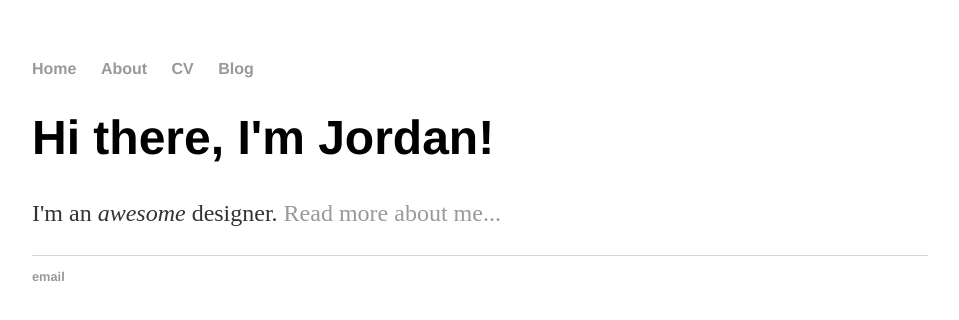
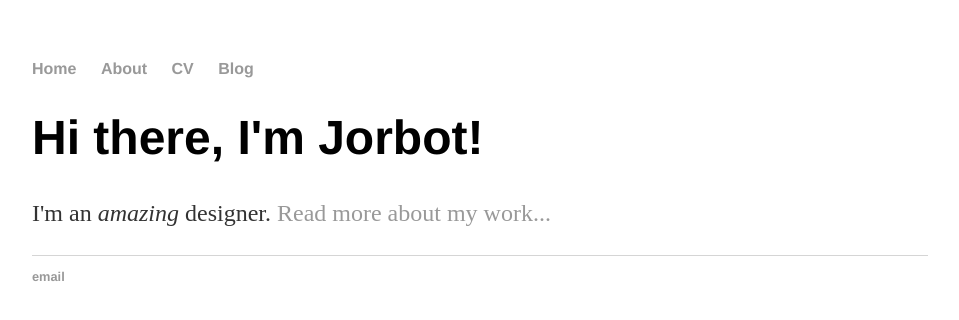
Before and after one commit to jordansaffel/jordansaffel.github.io, a Jekyll site: the page built from index.html, in a window 1280 px wide. Shown: the top 320 px of the page, without its empty margins (160-1119 px from the left). Built offline with Jekyll 4.4.1, drawn with Linux system fonts in a browser that asks for light colours.

Commit message:
Update index.html
Update index to use template

```diff
--- a/index.html
+++ b/index.html
@@ -1,29 +1,8 @@
-<!DOCTYPE html>
-<html>
-	<head>
-		<title>Jordan Saffel</title>
-		<!-- link to main stylesheet -->
-		<link rel="stylesheet" type="text/css" href="/css/main.css">
-	</head>
-	<body>
-		<nav>
-    		<ul>
-        		<li><a href="/">Home</a></li>
-	        	<li><a href="/about">About</a></li>
-        		<li><a href="/cv">CV</a></li>
-        		<li><a href="/blog">Blog</a></li>
-    		</ul>
-		</nav>
-		<div class="container">
-    		<div class="blurb">
-        		<h1>Hi there, I'm Jordan!</h1>
-				<p>I'm an <em>awesome</em> designer. <a href="/about">Read more about me...</a></p>
-    		</div><!-- /.blurb -->
-		</div><!-- /.container -->
-		<footer>
-    		<ul>
-        		<li><a href="mailto:saffelj@bellsouth.net">email</a></li>
-			</ul>
-		</footer>
-	</body>
-</html>
+---
+layout: default
+title: Jordan Saffel
+---
+<div class="blurb">
+	<h1>Hi there, I'm Jorbot!</h1>
+	<p>I'm an <em>amazing</em> designer. <a href="/about">Read more about my work...</a></p>
+</div><!-- /.blurb -->
```
